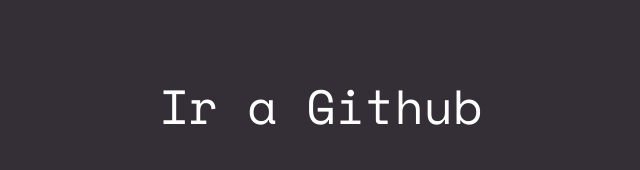
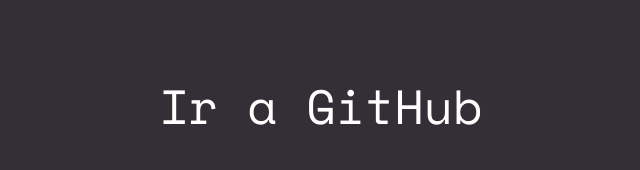
Before and after one commit to dlarenasd/ejercicioGit, a plain HTML site: page index.html in a window 1280 px wide. Shown: the top 170 px of the page, 319-959 px from the left. Drawn offline with nearby package versions, Linux system fonts and the light colour scheme.

Commit message:
mayúsculas adicionales

```diff
--- a/index.html
+++ b/index.html
@@ -10,7 +10,7 @@
 </head>
 <body>
   <div class="container">
-    <h1>Ir a Github</h1>
+    <h1>Ir a GitHub</h1>
     <a href="https://github.com/">
       <img src="assets/img/octocat.png" alt="logo-octocat">
     </a>
```
